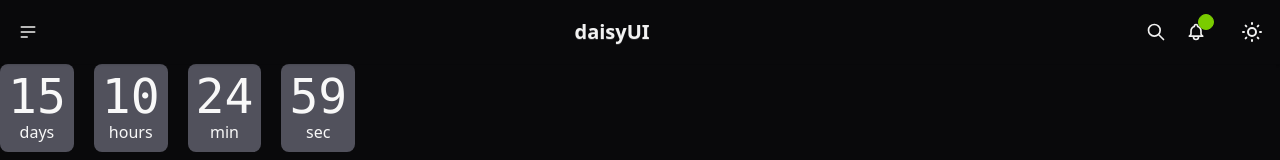
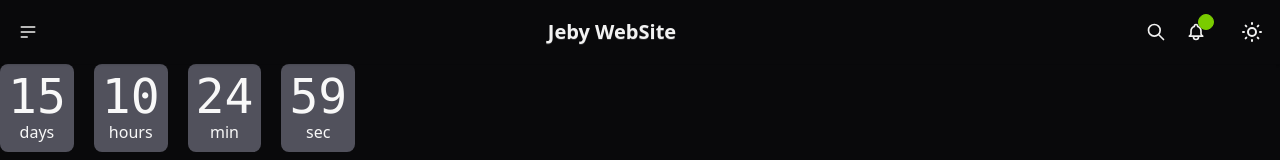
Before and after one commit to jeby-228/member_API_frontend, a SvelteKit app: page / in a window 1280 px wide. Shown: the top 160 px of the page. Built offline with nearby package versions, Linux system fonts and the light colour scheme.

Commit message:
add CICD yaml

```diff
--- a/src/routes/+layout.svelte
+++ b/src/routes/+layout.svelte
@@ -33,7 +33,7 @@
 		</div>
 	</div>
 	<div class="navbar-center">
-		<a class="btn btn-ghost text-xl">daisyUI</a>
+		<a class="btn btn-ghost text-xl">Jeby WebSite</a>
 	</div>
 	<div class="navbar-end">
 		<button class="btn btn-ghost btn-circle">
```
Also changed, not shown: 1 other file (tests, documents, lock files or other folders).
